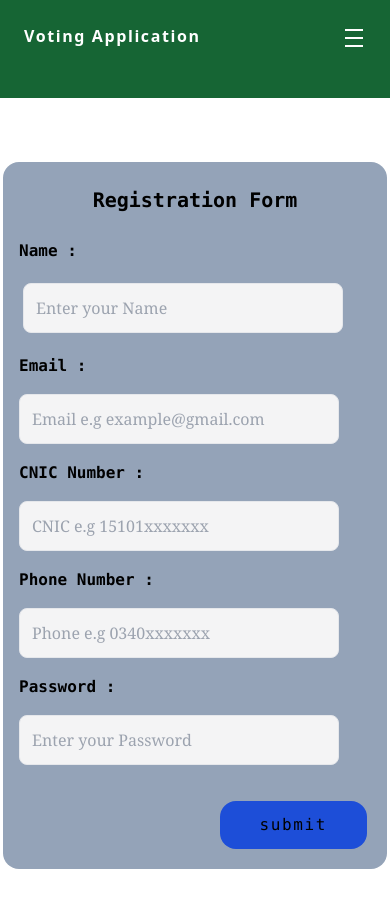
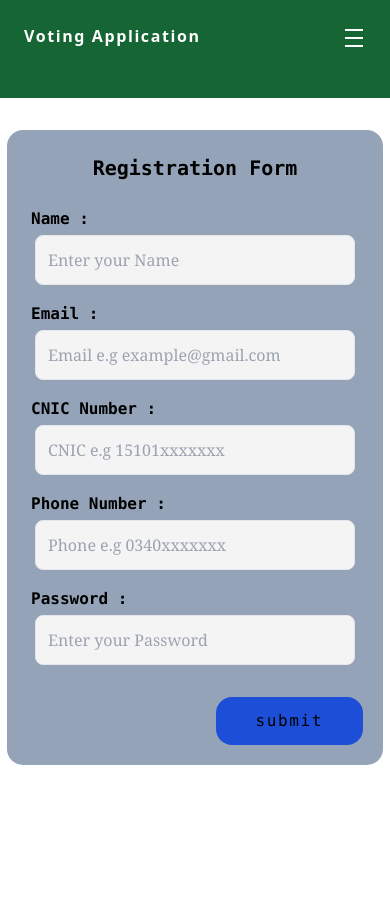
Before and after one commit to BilalUnknown10/votinApp_FrontEnd, a React (Vite) app: page /signup in a window 390 px wide. After the commit the page ends 844 px from the top, so only its background shows below. Built offline with nearby package versions, Linux system fonts and the light colour scheme.

Commit message:
setup for mobiles screen

```diff
--- a/src/components/Label.jsx
+++ b/src/components/Label.jsx
@@ -3,7 +3,7 @@ import React from 'react'
 function Label({htmlFor, value}) {
   return (
     <>
-        <label htmlFor={htmlFor} className=' font-extrabold font-mono sm:text-2xl pr-4 pl-4'>{value}</label>
+        <label htmlFor={htmlFor} className=' font-extrabold font-mono sm:text-2xl sm:pr-4 sm:pl-4'>{value}</label>
     </>
   )
 }
--- a/src/pages/SignIn.jsx
+++ b/src/pages/SignIn.jsx
@@ -24,10 +24,10 @@ function SignIn() {
         const value = e.target.value;
 
         const CnicNumber = document.getElementById('CnicNumber');
-        CnicNumber.className = 'outline-none border p-3 rounded-lg bg-zinc-100 font-serif m-5 w-80'
+        CnicNumber.className = 'outline-none border p-3 rounded-lg bg-zinc-100 font-serif mt-1 mb-4 w-80'
 
         const password = document.getElementById('password');
-        password.className = 'outline-none border p-3 rounded-lg bg-zinc-100 font-serif m-5 w-80'
+        password.className = 'outline-none border p-3 rounded-lg bg-zinc-100 font-serif mt-1 mb-4 w-80'
 
 
 
@@ -51,13 +51,13 @@ function SignIn() {
             if(userInfo.cardNumber === ""){
 
                 const CnicNumber = document.getElementById('CnicNumber');
-                CnicNumber.className = 'outline-none border p-3 rounded-lg bg-zinc-100 font-serif m-5 w-80 border-red-500'
+                CnicNumber.className = 'outline-none border p-3 rounded-lg bg-zinc-100 font-serif mt-1 mb-4 w-80 border-red-500'
                 document.getElementById('cnicError').innerHTML = 'Cnic number required';
 
             }else if(userInfo.password === ""){
 
                 const password = document.getElementById('password');
-                password.className = 'outline-none border p-3 rounded-lg bg-zinc-100 font-serif m-5 w-80 border-red-500'
+                password.className = 'outline-none border p-3 rounded-lg bg-zinc-100 font-serif mt-1 mb-4 w-80 border-red-500'
                 document.getElementById('passwordError').innerHTML = 'password required'
 
             }else{
@@ -88,13 +88,13 @@ function SignIn() {
    <>
     <Navbar/>
      <div className=' w-[100%] h-[100%] pt-16 pb-16  flex flex-col justify-center items-center'>
-        <div className=' bg-slate-400 rounded-2xl sm:text-end sm:p-4 sm:ml-6 sm:mr-6 text-start mr-7 ml-7 pl-7 '>
+        <div className=' bg-slate-400 rounded-2xl sm:text-end sm:p-4 sm:ml-6 sm:mr-6 text-start mr-7 ml-7 pl-5 '>
            <form onSubmit={formSubmit}>
                 <div className=' mt-6 mb-6 text-center'>
                     <h1 className=' font-extrabold font-mono text-2xl sm:text-3xl '>Login Form</h1>
                 </div>
 
-                 <div>
+                 <div className=' mt-4'>
                     <Label htmlFor={'CnicNumber'} value={'CNIC Number :'}/>
                     <Input
                         type = "number"
@@ -103,11 +103,11 @@ function SignIn() {
                         id={'CnicNumber'}
                         value={userInfo.cardNumber}
                         onChange={handleInput}
-                        className={'m-4 w-80'}
+                        className={'mt-1 mb-4 w-80'}
                     />
-                    <p className=' text-red-600 ml-6 sm:text-center sm:ml-16' id='cnicError'></p>
+                    <p className=' text-red-600 ml-1 sm:text-center sm:ml-16' id='cnicError'></p>
                 </div>
-                 <div>
+                 <div className=' mt-4'>
                     <Label htmlFor={'password'} value={'Password :'}/>
                     <Input
                         type = "password"
@@ -116,12 +116,12 @@ function SignIn() {
                         id={'password'}
                         value={userInfo.password}
                         onChange={handleInput}
-                        className={'m-4 w-80'}
+                        className={'mt-1 mb-4 w-80'}
                     />
-                    <p className=' text-red-600 ml-6 sm:ml-10 sm:text-center' id='passwordError'></p>
+                    <p className=' text-red-600 ml-1 sm:ml-10 sm:text-center' id='passwordError'></p>
                 </div>
                 <div className='p-5 text-end'>
-                    <button type='submit' className=' tracking-widest pr-10 pl-10 pt-3 pb-3 rounded-2xl sm:font-extrabold sm:text-xl hover:text-white hover:bg-green-700 bg-blue-700 font-mono'>
+                    <button type='submit' className=' tracking-widest pr-5 pl-5 sm:pr-10 sm:pl-10 pt-3 pb-3 rounded-2xl sm:font-extrabold sm:text-xl text-white hover:bg-green-700 bg-blue-700 font-mono'>
                         sign-In
                     </button>
                 </div>
--- a/src/pages/Signup.jsx
+++ b/src/pages/Signup.jsx
@@ -30,19 +30,19 @@ function Signup() {
         const value = e.target.value;
 
         const clasname = document.getElementById('name');
-        clasname.className = 'outline-none border p-3 rounded-lg bg-zinc-100 font-serif m-5 w-80'
+        clasname.className = 'outline-none border p-3 rounded-lg bg-zinc-100 font-serif m-1 w-80'
 
         const email = document.getElementById('email');
-        email.className = 'outline-none border p-3 rounded-lg bg-zinc-100 font-serif m-5 w-80'
+        email.className = 'outline-none border p-3 rounded-lg bg-zinc-100 font-serif m-1 w-80'
 
         const CnicNumber = document.getElementById('CnicNumber');
-        CnicNumber.className = 'outline-none border p-3 rounded-lg bg-zinc-100 font-serif m-5 w-80'
+        CnicNumber.className = 'outline-none border p-3 rounded-lg bg-zinc-100 font-serif m-1 w-80'
 
         const phone = document.getElementById('phone');
-        phone.className = 'outline-none border p-3 rounded-lg bg-zinc-100 font-serif m-5 w-80'
+        phone.className = 'outline-none border p-3 rounded-lg bg-zinc-100 font-serif m-1 w-80'
 
         const password = document.getElementById('password');
-        password.className = 'outline-none border p-3 rounded-lg bg-zinc-100 font-serif m-5 w-80'
+        password.className = 'outline-none border p-3 rounded-lg bg-zinc-100 font-serif m-1 w-80'
 
         document.getElementById('nameError').innerHTML = "";
         document.getElementById('emailError').innerHTML = "";
@@ -68,30 +68,30 @@ function Signup() {
             if(userInfo.name === ""){
 
                 const name = document.getElementById('name');
-                name.className = 'outline-none border p-3 rounded-lg bg-zinc-100 font-serif m-5 w-80 border-red-500'
+                name.className = 'outline-none border p-3 rounded-lg bg-zinc-100 font-serif m-1 w-80 border-red-500'
                 document.getElementById('nameError').innerHTML = "name are required"
 
             }else if(userInfo.email === ""){
 
                 const email = document.getElementById('email');
-                email.className = 'outline-none border p-3 rounded-lg bg-zinc-100 font-serif m-5 w-80 border-red-500'
+                email.className = 'outline-none border p-3 rounded-lg bg-zinc-100 font-serif m-1 w-80 border-red-500'
                 document.getElementById('emailError').innerHTML = "email are required"
 
             }else if(userInfo.cardNumber === ""){
                 const CnicNumber = document.getElementById('CnicNumber');
-                CnicNumber.className = 'outline-none border p-3 rounded-lg bg-zinc-100 font-serif m-5 w-80 border-red-500'
+                CnicNumber.className = 'outline-none border p-3 rounded-lg bg-zinc-100 font-serif m-1 w-80 border-red-500'
                 document.getElementById('cnicError').innerHTML = "cnic number are required"
 
             }else if(userInfo.phoneNumber === ""){
 
                 const phone = document.getElementById('phone');
-                phone.className = 'outline-none border p-3 rounded-lg bg-zinc-100 font-serif m-5 w-80 border-red-500'
+                phone.className = 'outline-none border p-3 rounded-lg bg-zinc-100 font-serif m-1 w-80 border-red-500'
                 document.getElementById('phoneError').innerHTML = "phone number are required"
 
             }else if(userInfo.password === ""){
 
                 const password = document.getElementById('password');
-                password.className = 'outline-none border p-3 rounded-lg bg-zinc-100 font-serif m-5 w-80 border-red-500'
+                password.className = 'outline-none border p-3 rounded-lg bg-zinc-100 font-serif m-1 w-80 border-red-500'
                 document.getElementById('passwordError').innerHTML = "password are required"
 
             }else{
@@ -129,13 +129,13 @@ function Signup() {
   return (
    <>
     <Navbar/>
-     <div className=' w-[100%] sm:h-[100%] h-[100%] pt-16 pb-10 flex flex-col justify-center items-center'>
+     <div className=' w-[100%] sm:h-[100%] h-[100%] pt-8 pb-8 flex flex-col justify-center items-center'>
         <div className=' bg-slate-400 rounded-2xl sm:text-end sm:p-4 sm:ml-6 sm:mr-6 text-start mr-12 ml-12'>
            <form onSubmit={formSubmit}>
                 <div className=' mt-6 mb-6 text-center'>
                     <h1 className=' font-extrabold font-mono text-xl sm:text-3xl '>Registration Form</h1>
                 </div>
-                <div className='mr-6 md:mr-0'>
+                <div className='md:mr-0 mt-3 mb-2 mr-6 ml-6 '>
                    <Label htmlFor={'name'} value={'Name :'}/>
                     <Input
                         type = "text"
@@ -144,12 +144,12 @@ function Signup() {
                         id={'name'}
                         value={userInfo.name}
                         onChange={handleInput}
-                        className={'m-5 w-80'}
+                        className={'m-1 w-80'}
                     />
                      <p className=' text-red-600 ml-6 sm:text-center sm:ml-10' id='nameError'></p>
                 </div>
 
-                <div className=' mr-6 sm:mr-0'>
+                <div className='sm:mr-0 mt-3 mb-2 mr-6 ml-6'>
                     <Label htmlFor={'email'} value={'Email :'}/>
                     <Input
                         type = {"email"}
@@ -158,12 +158,12 @@ function Signup() {
                         id={'email'}
                         value={userInfo.email}
                         onChange={handleInput}
-                        className={'m-4 w-80'}
+                        className={'m-1 w-80'}
                     />
                     <p className=' text-red-600 ml-6 sm:text-center sm:ml-10' id='emailError'></p>
                 </div>
 
-                 <div>
+                 <div className='sm:mr-0 mt-3 mb-2 mr-6 ml-6'>
                     <Label htmlFor={'CnicNumber'} value={'CNIC Number :'}/>
                     <Input
                         type = "number"
@@ -172,11 +172,11 @@ function Signup() {
                         id={'CnicNumber'}
                         value={userInfo.cardNumber}
                         onChange={handleInput}
-                        className={'m-4 w-80'}
+                        className={'m-1 w-80'}
                     />
                      <p className=' text-red-600 ml-6 sm:text-center sm:ml-20' id='cnicError'></p>
                 </div>
-                 <div>
+                 <div className='sm:mr-0 mt-3 mb-2 mr-6 ml-6'>
                     <Label htmlFor={'phone'} value={'Phone Number :'}/>
                     <Input
                         type = "number"
@@ -185,11 +185,11 @@ function Signup() {
                         id={'phone'}
                         value={userInfo.phoneNumber}
                         onChange={handleInput}
-                        className={'m-4 w-80'}
+                        className={'m-1 w-80'}
                     />
                     <p className=' text-red-600 sm:ml-24 ml-6 sm:text-center' id='phoneError'></p>
                 </div>
-                 <div>
+                 <div className='sm:mr-0 mt-3 mb-2 mr-6 ml-6'>
                     <Label htmlFor={'password'} value={'Password :'}/>
                     <Input
                         type = "password"
@@ -198,7 +198,7 @@ function Signup() {
                         id={'password'}
                         value={userInfo.password}
                         onChange={handleInput}
-                        className={'m-4 w-80'}
+                        className={'m-1 w-80'}
                     />
                     <p className=' text-red-600 ml-6 sm:text-center sm:ml-20' id='passwordError'></p>
                 </div>
```
